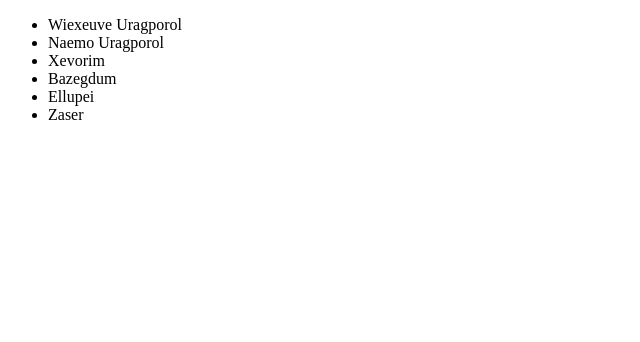
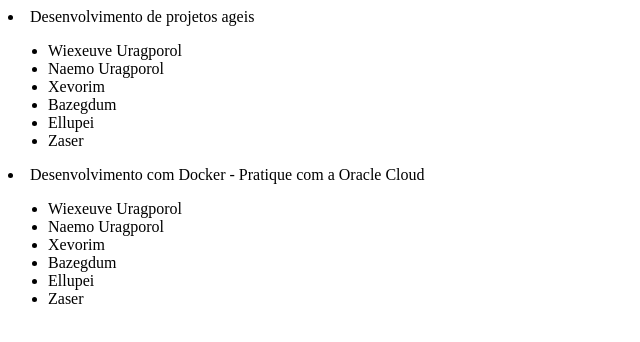
Before and after one commit to williamsdantas/alura-git, a plain HTML site: page alunos.html in a window 1280 px wide. Shown: the whole page, without its empty margins (0-640 px from the left). Drawn offline with Linux system fonts and the light colour scheme.

Commit message:
Nova lista de inscrição de alunos para o curso Desenvolvimento de projetos ageis

```diff
--- a/alunos.html
+++ b/alunos.html
@@ -5,6 +5,16 @@
     <title>Desenvolvimento com Docker - Pratique com a Oracle Cloud</title>
 </head>
 <body>
+	<li>Desenvolvimento de projetos ageis</li>
+	<ul>
+     <li>Wiexeuve Uragporol</li>
+     <li>Naemo Uragporol</li>
+     <li>Xevorim</li>
+     <li>Bazegdum</li>
+	 <li>Ellupei</li>
+	 <li>Zaser</li>
+    </ul>
+	<li>Desenvolvimento com Docker - Pratique com a Oracle Cloud</li>
     <ul>
      <li>Wiexeuve Uragporol</li>
      <li>Naemo Uragporol</li>
```
